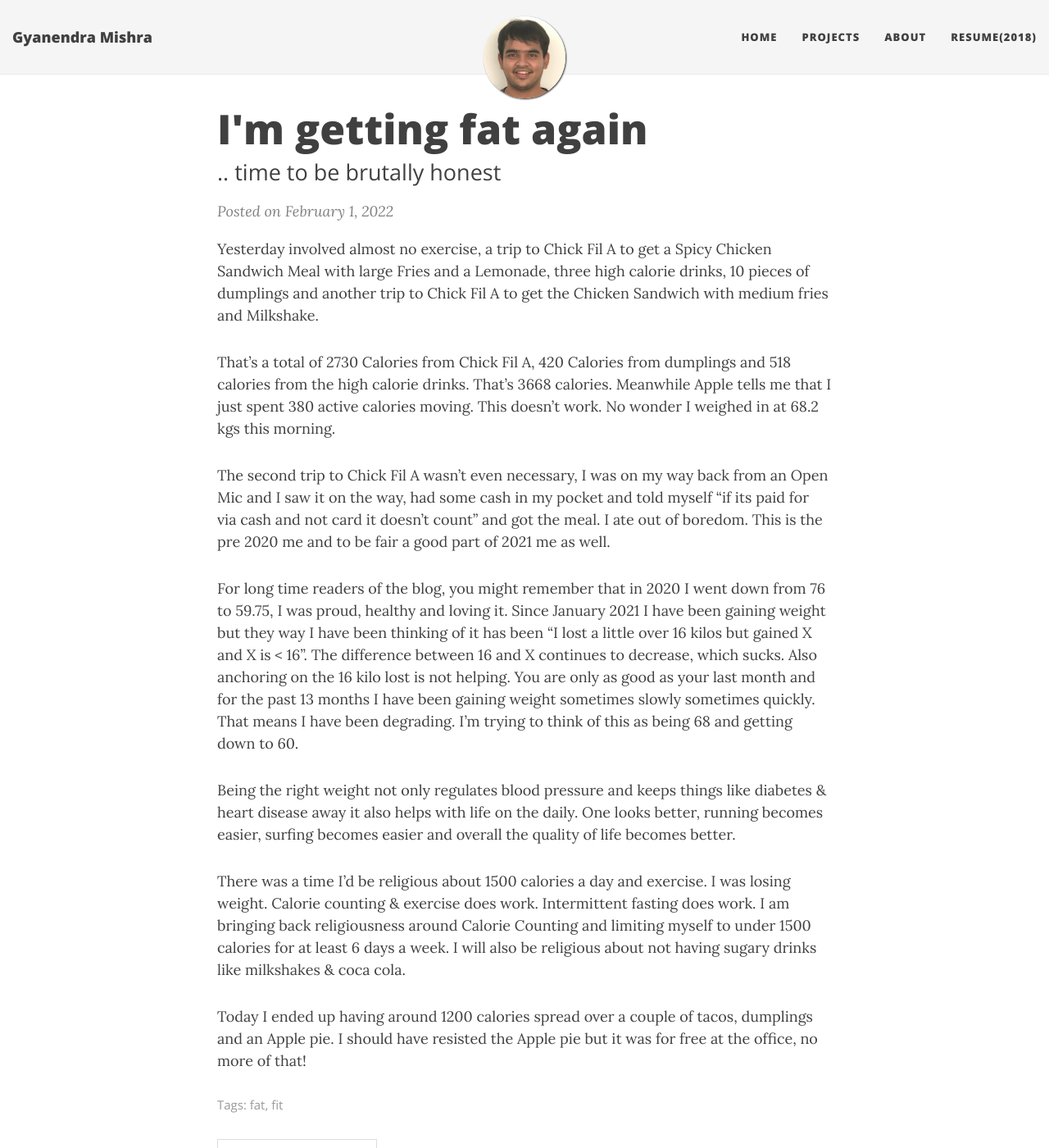
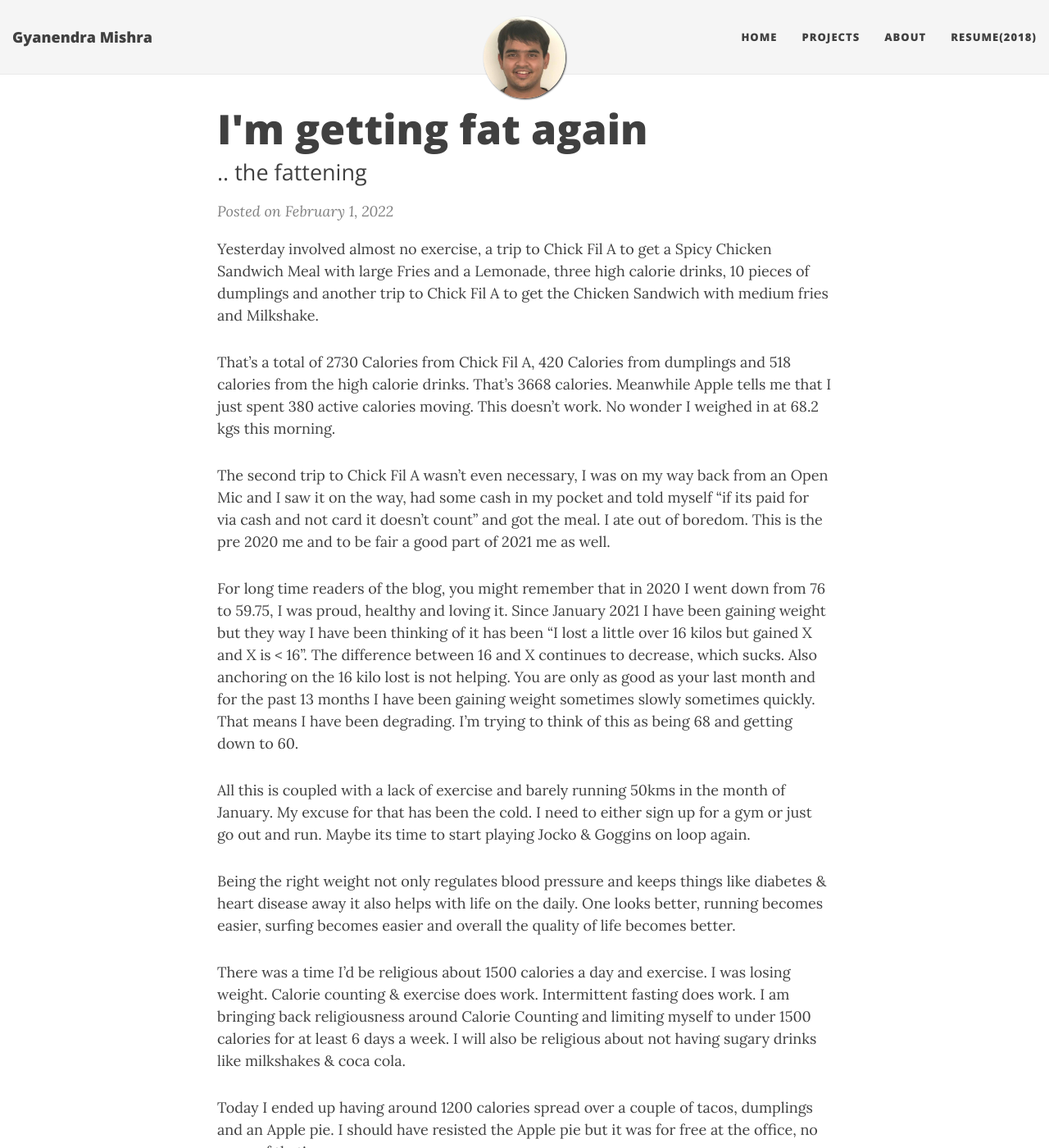
Before and after one commit to h4ck3rk3y/h4ck3rk3y.github.io, a Jekyll site: the page built from _posts/2022-02-01-i-am-getting-fat-again.md, in a window 1280 px wide and 1400 px high. Shown: the whole window at 82% size. Built offline with Jekyll 4.4.1, drawn with Linux system fonts in a browser that asks for light colours; nearby versions of some CDN libraries; comment, search, counter and statistics services are not loaded.

Commit message:
add fitness

```diff
--- a/_posts/2022-02-01-i-am-getting-fat-again.md
+++ b/_posts/2022-02-01-i-am-getting-fat-again.md
@@ -1,7 +1,7 @@
 ---
 layout: post
 title: I'm getting fat again
-subtitle: .. time to be brutally honest
+subtitle: .. the fattening
 tags: [fat, fit]
 fb-img: https://gyani.net/img/milkshake.jpg
 ---
@@ -16,6 +16,9 @@ The second trip to Chick Fil A wasn't even necessary, I was on my way back from
 For long time readers of the blog, you might remember that in 2020 I went down from 76 to 59.75, I was proud, healthy and loving it. Since January 2021 I have been gaining weight but they way I have been thinking of it has been "I lost a little over 16 kilos but gained X and X is < 16". The difference between 16 and X continues to decrease, which sucks. Also anchoring on the 16 kilo lost is not helping. You are only as good as your last month and for the past 13 months I have been gaining weight sometimes slowly sometimes quickly. That means I have been degrading. I'm trying to think of this as being 68 and getting down to 60.
 
 
+All this is coupled with a lack of exercise and barely running 50kms in the month of January. My excuse for that has been the cold. I need to either sign up for a gym or just go out and run. Maybe its time to start playing Jocko & Goggins on loop again.
+
+
 Being the right weight not only regulates blood pressure and keeps things like diabetes & heart disease away it also helps with life on the daily. One looks better, running becomes easier, surfing becomes easier and overall the quality of life becomes better.
 
 There was a time I'd be religious about 1500 calories a day and exercise. I was losing weight. Calorie counting & exercise does work. Intermittent fasting does work. I am bringing back religiousness around Calorie Counting and limiting myself to under 1500 calories for at least 6 days a week. I will also be religious about not having sugary drinks like milkshakes & coca cola.
```
